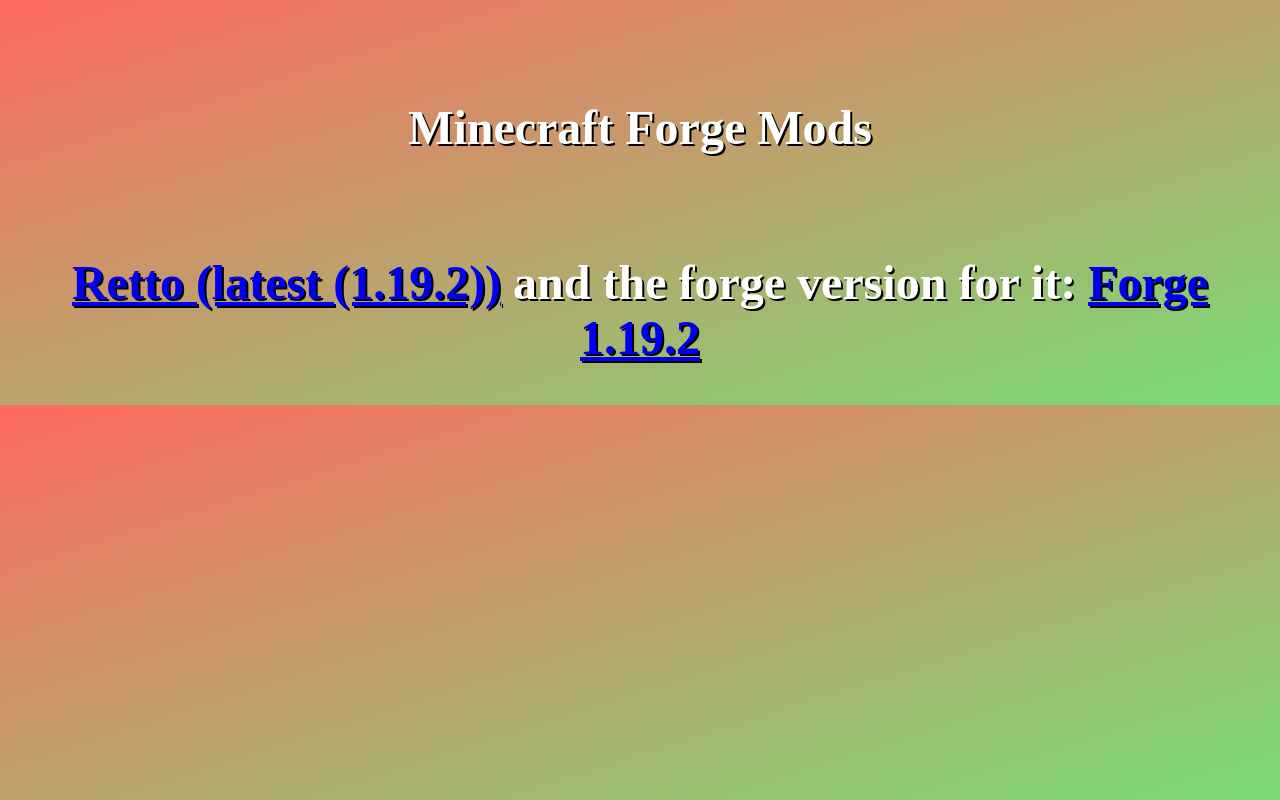
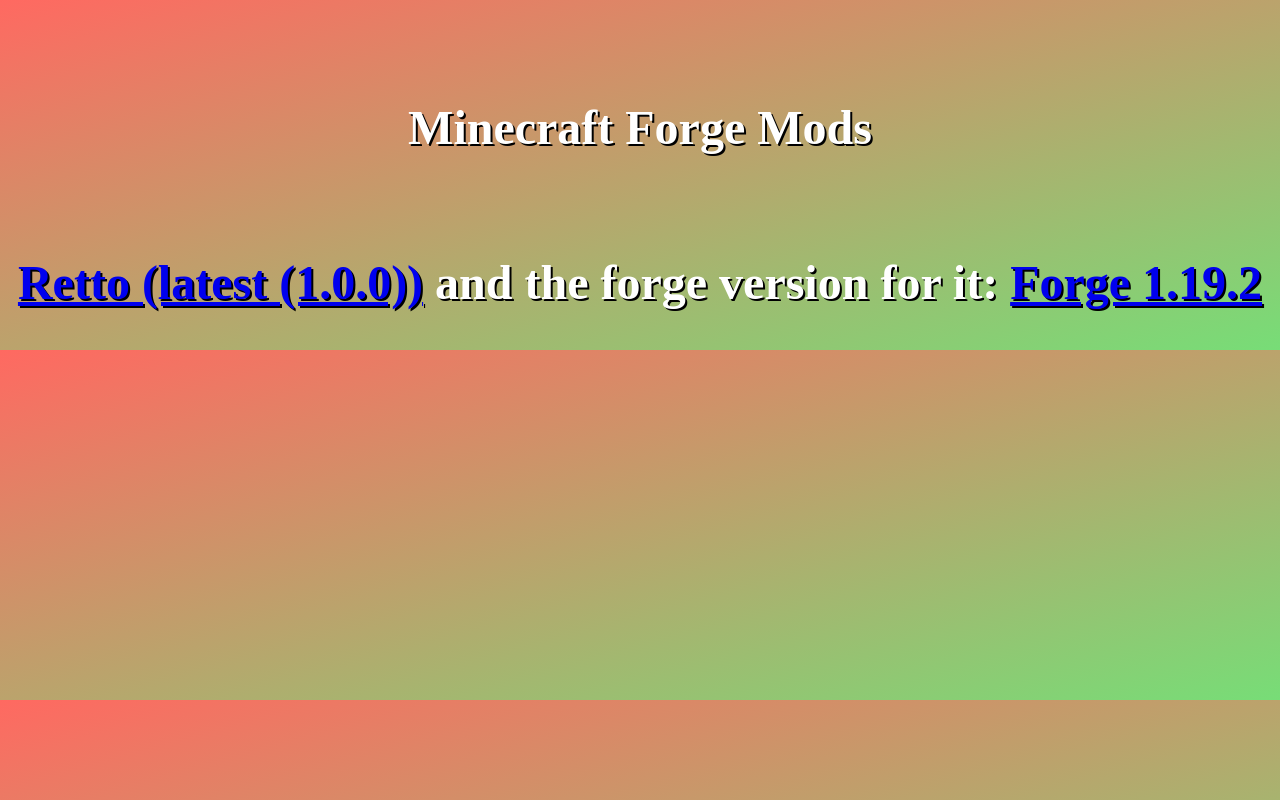
Before and after one commit to ExtremeCreator20/ExtremeCreator20.github.io, a plain HTML site: page index.html in a window 1280 px wide. Drawn offline with Linux system fonts and the light colour scheme.

Commit message:
Update index.html

```diff
--- a/index.html
+++ b/index.html
@@ -24,6 +24,6 @@
   </head>
   <body>
     <h1>Minecraft Forge Mods</h1>
-    <h2><a  href="https://raw.githubusercontent.com/ExtremeCreator20/ExtremeCreator20.github.io/main/retto-1.19.2.jar">Retto (latest (1.19.2))</a> and the forge version for it: <a href="https://raw.githubusercontent.com/ExtremeCreator20/ExtremeCreator20.github.io/main/forge-1.19.2-43.2.0-installer.jar">Forge 1.19.2</a></h2>
+    <h2><a  href="https://raw.githubusercontent.com/ExtremeCreator20/ExtremeCreator20.github.io/main/retto-1.19.2.jar">Retto (latest (1.0.0))</a> and the forge version for it: <a href="https://raw.githubusercontent.com/ExtremeCreator20/ExtremeCreator20.github.io/main/forge-1.19.2-43.2.0-installer.jar">Forge 1.19.2</a></h2>
   </body>
 </html>
```
